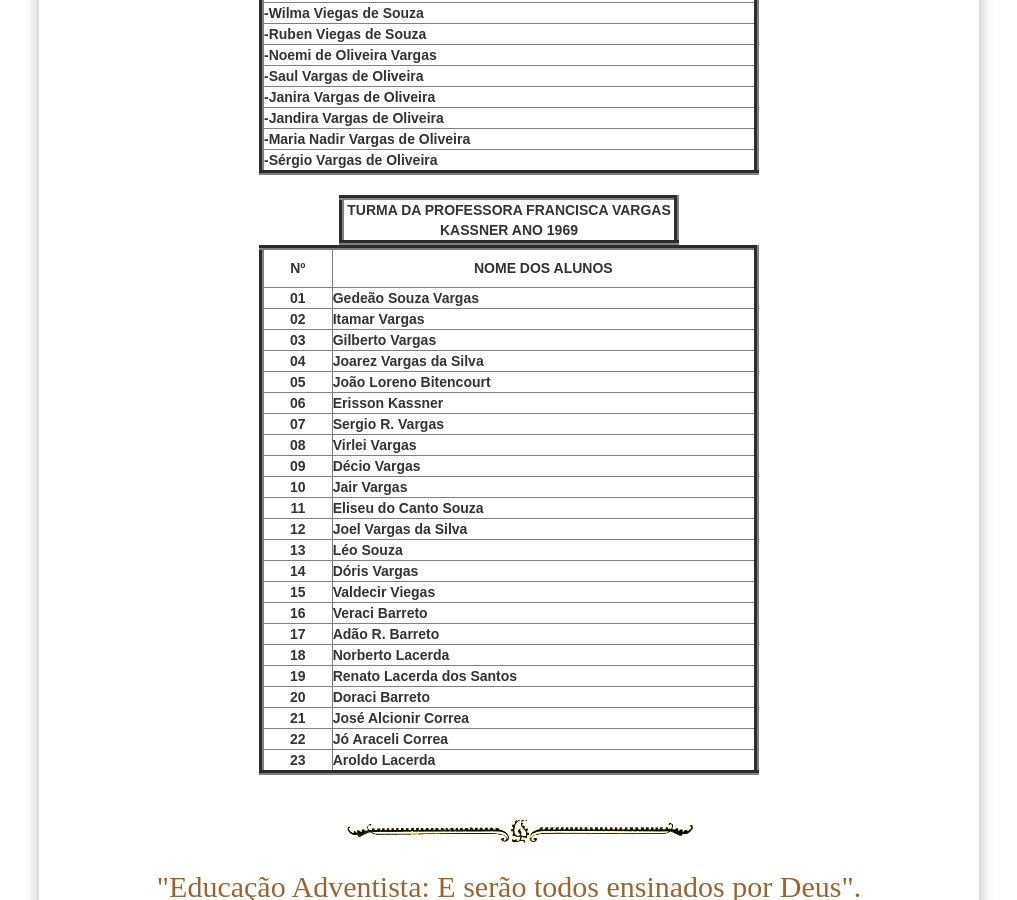
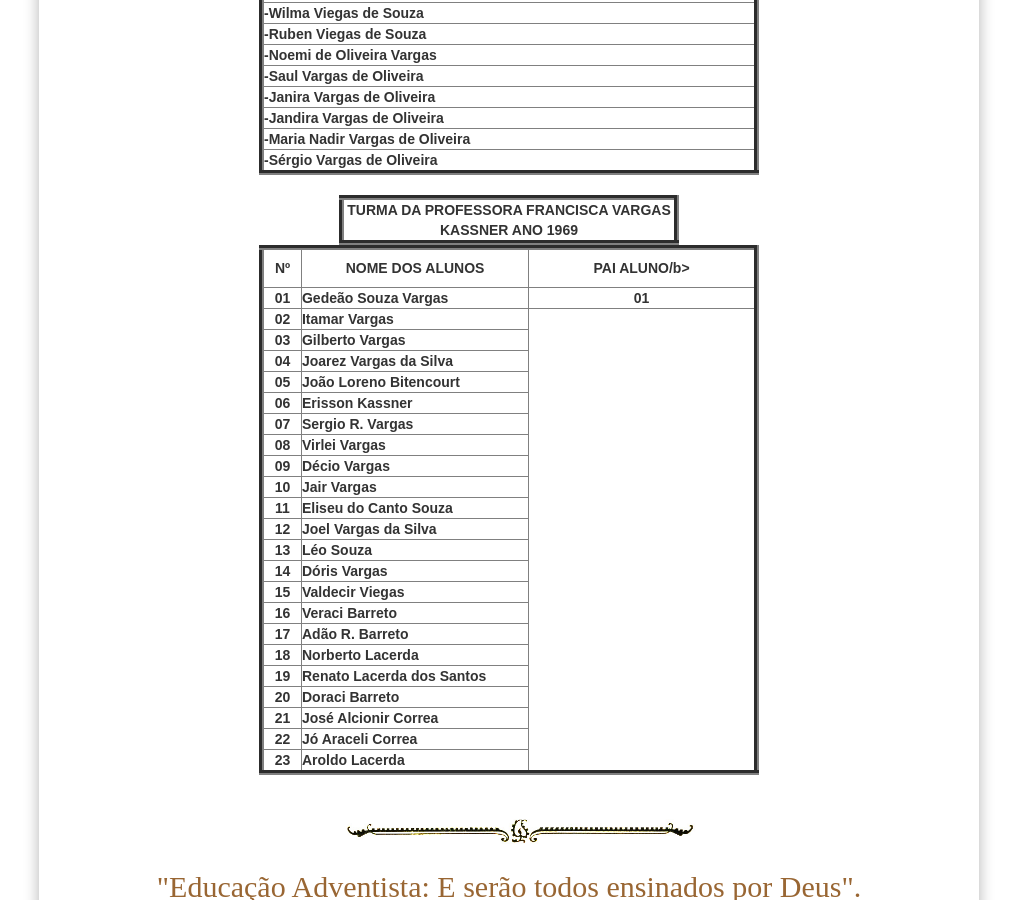
Before and after one commit to claudiovargas1955/claudiovargas1955.github.io, a Jekyll site: the page built from _pages/ensino-da-iasd-bosque.html, in a window 1280 px wide and 900 px high, scrolled down 1263 px. Shown: the whole window, without its empty margins (131-1148 px from the left). Built offline with Jekyll 4.4.1, drawn with Linux system fonts in a browser that asks for light colours; some web fonts are replaced.

Commit message:
Update ensino-da-iasd-bosque.html

```diff
--- a/_pages/ensino-da-iasd-bosque.html
+++ b/_pages/ensino-da-iasd-bosque.html
@@ -254,14 +254,15 @@ tr:hover{
         <table border="5px" color="#ffffff" width="500px"  cellspacing="10px" cellpadding="10px">
          <tr>
             <td align="center" width="50px"><b>Nº</b></td>
-           <td align="center" width="300px" height="40px"><b>NOME DOS ALUNOS</b></td>
+            <td align="center" width="300px" height="40px"><b>NOME DOS ALUNOS</b></td>
+            <td align="center" width="300px"><b>PAI ALUNO/b></td>
 
         </tr>
 
          <tr>
-                <td align="center" width="50px"><b>01</b></td>
+           <td align="center" width="50px"><b>01</b></td>
            <td align="left" width="300px"><b>Gedeão Souza Vargas</b></td>
-
+           <td align="center" width="50px"><b>01</b></td>
         </tr>
 
         <tr>
```
